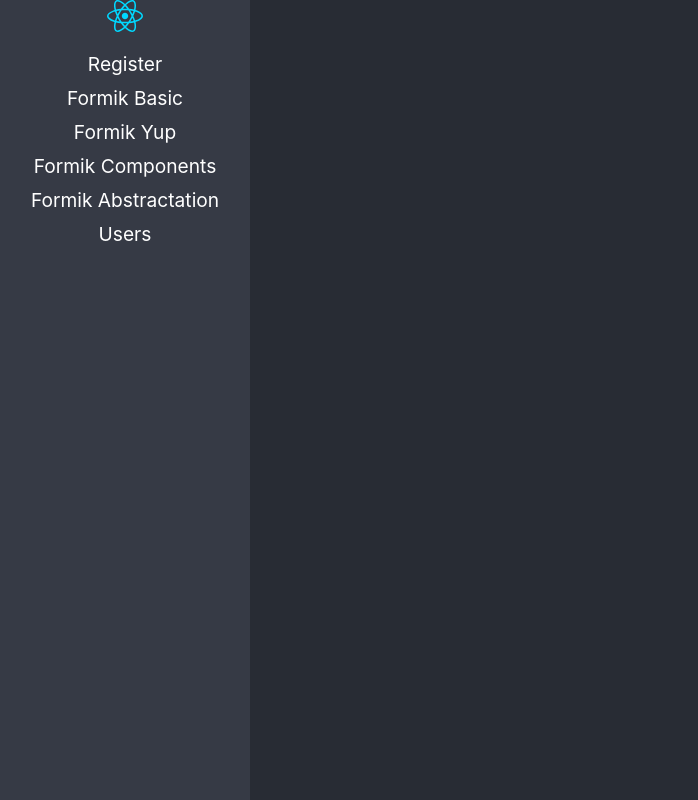
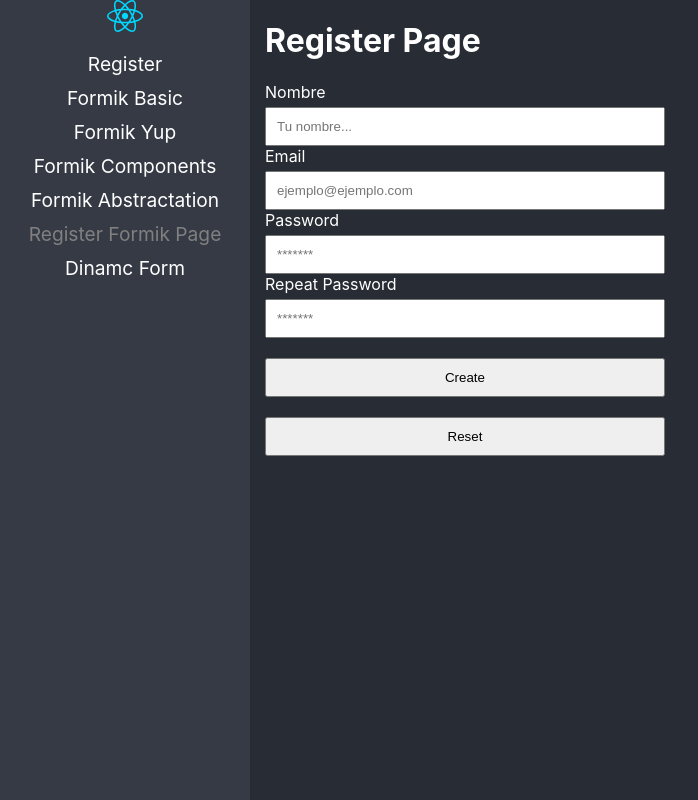
Before and after one commit to backyta/react-adv, a React (Vite) app: page /register-formik in a window 1280 px wide. Before the commit this address led to /home. Shown: the whole page, without its empty margins (0-698 px from the left). Built offline with nearby package versions, Linux system fonts and the light colour scheme.

Commit message:
Forms dynamics

```diff
--- /dev/null
+++ b/src/03-forms/data/custumForm.json
@@ -0,0 +1,60 @@
+[
+    {
+        "type": "text",
+        "name": "firsName",
+        "placeholder": "Tu nombre...",
+        "label": "First Name",
+        "value": "",
+        "validations":[
+            {
+                "type": "required"
+            },
+            {
+                "type": "minLength",
+                "value": 5
+            }
+        ]
+    },
+    {
+        "type": "text",
+        "name": "lastName",
+        "placeholder": "Tu apellido...",
+        "label": "Last Name",
+        "value": ""
+    },
+    {
+        "type": "email",
+        "name": "email",
+        "placeholder": "Tu correo...",
+        "label": "Your Email",
+        "value": "",
+        "validations":[
+            {
+                "type": "required"
+            },
+            {
+                "type": "email"
+            }
+        ]
+    },
+    {
+        "type": "select",
+        "name": "favoriteGame",
+        "label": "Favorite Game",
+        "value": "",
+        "options":[
+            {
+                "id": 1,
+                "label":"Dota 2"
+            },
+            {
+                "id": 2,
+                "label":"Left 4 Dead"
+            },
+            {
+                "id": 3,
+                "label":"Fifa 2022"
+            }
+        ]
+    }
+]
--- /dev/null
+++ b/src/03-forms/pages/DinamicForm.tsx
@@ -0,0 +1,107 @@
+/* eslint-disable @typescript-eslint/no-explicit-any */
+import { MySelect, MyTextInput } from '../components';
+import formJson from '../data/custumForm.json';
+import { Formik, Form } from 'formik';
+import * as Yup from 'yup';
+
+console.log(formJson);
+
+const initialValues: { [x:string]: any } = {};
+const requiredFields: { [x:string]: any } = {};
+
+for (const input of formJson) {
+    initialValues[ input.name ] = input.value;
+
+    if ( !input.validations ) continue; // continua ala siguiente iteracion pero no ejecuta lo de abjo.
+
+    let schema = Yup.string()
+
+    for (const rule of input.validations) {
+        if ( rule.type === 'required') {
+            schema = schema.required('Este campo es requerido')
+        }
+        if ( rule.type === 'minLength') {
+            schema = schema.min( (rule as any).value, `El minimo es de ${ (rule as any).value || 2 } characters`)
+        }
+        if ( rule.type === 'email') {
+            schema = schema.email('Email no valido')
+        }
+
+        //Otras reglas
+    }
+
+    requiredFields[ input.name ] = schema;
+}
+
+const validationsSchema = Yup.object({ ...requiredFields })
+
+
+export const DinamicForm = () => {
+  return (
+    <div>
+        <h1>Dinamic Form</h1>
+
+        <Formik
+            initialValues={ initialValues }
+            validationSchema={ validationsSchema }
+            onSubmit={(values) => (
+                console.log(values)
+            )}
+        >
+            { () => // se puede destrucutrar el formik que es el parametro y pasar a los hijos
+            (
+                <Form noValidate>
+                    {
+                        formJson.map( ({ label, name, placeholder, type, options}) =>{
+
+                            if(type === 'text' || type === 'password' || type === 'email'){
+                                return (
+                                    <MyTextInput
+                                        key={ name }
+                                        type={ (type as any) }
+                                        label={ label }
+                                        name={ name }
+                                        placeholder={ placeholder }
+                                    />
+                                )
+                            }else if( type === 'select'){
+                                return(
+                                    <MySelect
+                                        key={ name }
+                                        label={ label }
+                                        name={ name }
+                                    >
+                                    <option value="">Select Option</option>
+                                    {
+                                        options?.map( ({id, label}) =>(
+                                            <option key={ id } value={ id }>{ label }</option>
+                                        ))
+                                    }
+
+                                    </MySelect>
+                                )
+                            }
+
+
+                           return  <span>Type: { type } no es soportado</span>
+                        })
+                    }
+
+                    <button type='submit'>Submit</button>
+                </Form>
+
+            )}
+        </Formik>
+    </div>
+  )
+}
+
+
+
+
+
+//* Un formulario dinamico puede ser crado en tiempo de ejecucion, como cuando el abckend regresa un
+//* formulario o pericion http de un json ( respuesta ) basado en esto se cra el formulario
+
+//* El error de pasar de formacontrolada a no controla es por los initialValues que no estan definidos
+//* en el contexto que proporciona el HOC de Formik en sus props !!!
--- /dev/null
+++ b/src/03-forms/pages/RegisterFormikPage.tsx
@@ -0,0 +1,85 @@
+import { Formik, Form } from 'formik';
+import * as Yup from 'yup';
+
+import '../styles/styles.css';
+import { MyTextInput } from '../components';
+
+
+export const RegisterFormikPage = () => {
+
+
+
+
+  return (
+    <div>
+        <h1>Register Page</h1>
+        <Formik
+            initialValues={{
+                name: '',
+                email: '',
+                password: '',
+                password2: ''
+            }}
+            onSubmit={(values) => {
+                console.log(values)
+            }}
+            validationSchema={
+                Yup.object({
+                    name: Yup.string()
+                             .min(2, 'El nombre debe de ser de caracteres o mas')
+                             .max(15, 'El nombre debe de ser menor de 15 characters')
+                             .required('Requerido'),
+                    email: Yup.string()
+                               .email('Revide el formato del correo')
+                               .required('Requerido'),
+                    password: Yup.string()
+                                 .min(6, 'Minimo de 6 caracteres')
+                                 .required('Requerido'),
+                    password2: Yup.string()
+                                    .oneOf([ Yup.ref('password1')], 'Las contrasenias no son iguales')
+                                   .required('Requerido')
+                })
+            }
+        >
+          {
+            ({ handleReset }) => (
+                <Form >
+                    <MyTextInput
+                        label='Nombre'
+                        name='name'
+                        placeholder='Tu nombre...'
+                    />
+                    <MyTextInput
+                        label='Email'
+                        name='email'
+                        type='email'
+                        placeholder='ejemplo@ejemplo.com'
+                    />
+                    <MyTextInput
+                        label='Password'
+                        name='password'
+                        type='password'
+                        placeholder='*******'
+                    />
+                    <MyTextInput
+                        label='Repeat Password'
+                        name='password2'
+                        type='password'
+                        placeholder='*******'
+                    />
+
+
+                    <button type="submit">Create</button>
+                    <button onClick={ handleReset }>Reset</button>
+                </Form>
+            )
+          }
+
+        </Formik>
+
+
+
+
+    </div>
+  )
+}
--- a/src/03-forms/pages/index.ts
+++ b/src/03-forms/pages/index.ts
@@ -3,3 +3,5 @@ export { FormikBasicPage } from './FormikBasicPage';
 export { FormikComponents } from './FormikComponents';
 export { FormikYupPage } from './FormikYupPage';
 export { RegisterPage } from './RegisterPage';
+export { RegisterFormikPage } from './RegisterFormikPage';
+export { DinamicForm } from './DinamicForm';
--- a/src/routes/Navigation.tsx
+++ b/src/routes/Navigation.tsx
@@ -27,7 +27,10 @@ export const Navigation = () => {
                     <NavLink to="/formik-abstractation" className={ ({ isActive }) => isActive ? 'nav-active' : ''}>Formik Abstractation</NavLink>
                 </li>
                 <li>
-                    <NavLink to="/users" className={ ({ isActive }) => isActive ? 'nav-active' : ''}>Users</NavLink>
+                    <NavLink to="/register-formik" className={ ({ isActive }) => isActive ? 'nav-active' : ''}>Register Formik Page</NavLink>
+                </li>
+                <li>
+                    <NavLink to="/dinamic-form" className={ ({ isActive }) => isActive ? 'nav-active' : ''}>Dinamc Form</NavLink>
                 </li>
             </ul>
         </nav>
--- a/src/routes/index.tsx
+++ b/src/routes/index.tsx
@@ -2,9 +2,16 @@ import { createBrowserRouter, Navigate } from 'react-router-dom';
 
 import { Navigation } from './Navigation';
 // import { AboutPage } from './pages/AboutPage';
-import { UsersPage } from './pages/UsersPage';
+// import { UsersPage } from './pages/UsersPage';
 // import { HomePage } from './pages/HomePage';
-import { RegisterPage, FormikBasicPage, FormikYupPage, FormikComponents, FormikAbstractation  } from '../03-forms/pages';
+import {
+  RegisterPage,
+  FormikBasicPage,
+  FormikYupPage,
+  FormikComponents,
+  FormikAbstractation,
+  RegisterFormikPage,
+  DinamicForm} from '../03-forms/pages';
 
 
 export const router = createBrowserRouter([
@@ -17,7 +24,8 @@ export const router = createBrowserRouter([
         { path: 'formik-yup', element: < FormikYupPage/>,  },
         { path: 'formik-components', element: < FormikComponents/>,  },
         { path: 'formik-abstractation', element: < FormikAbstractation/>,  },
-        { path: 'users', element: <UsersPage /> },
+        { path: 'register-formik', element: <RegisterFormikPage />,  },
+        { path: 'dinamic-form', element: <DinamicForm /> },
         { path: '*', element: <Navigate to="/home" replace/> },
     ]
   }
```
